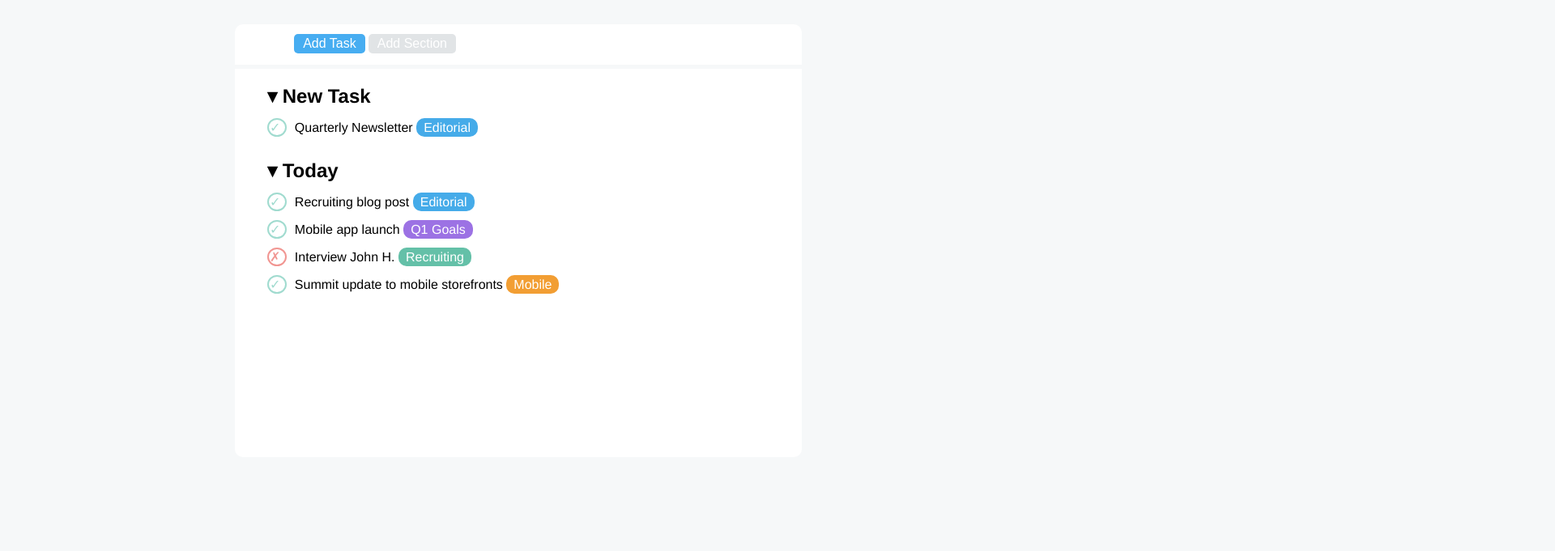
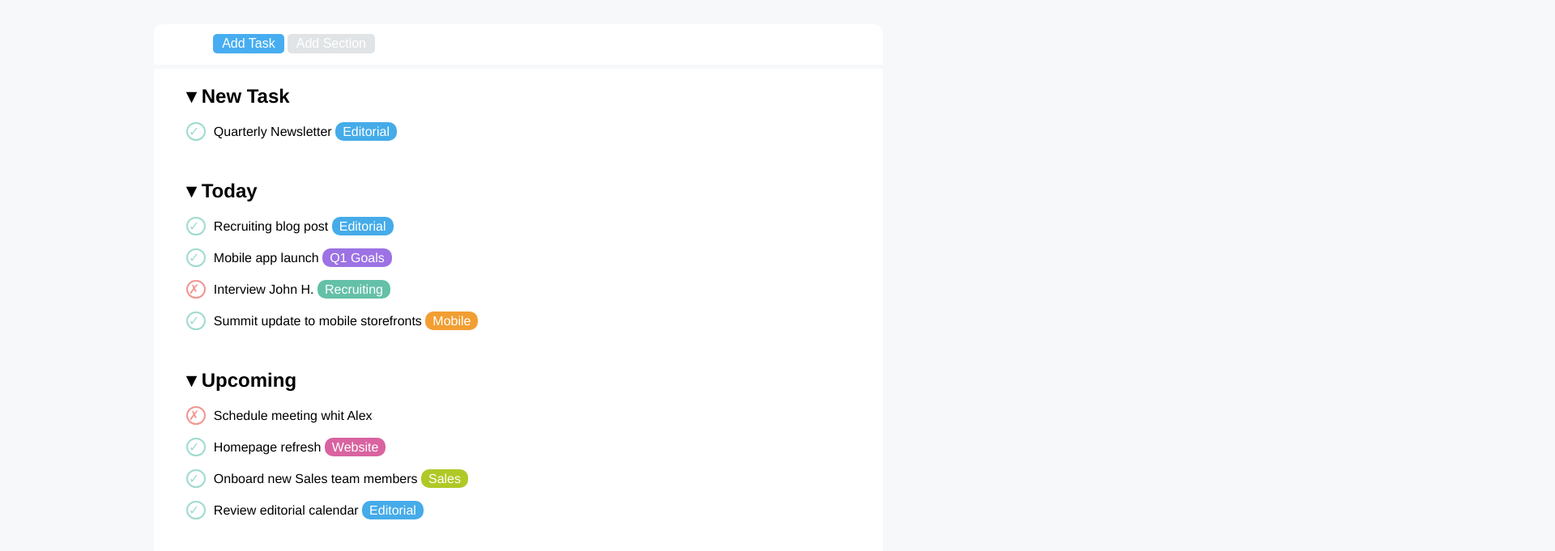
Before and after one commit to ChmielewskiGianpiero/html-css-toboolist, a plain HTML site: page index.html in a window 1280 px wide. Shown: the part 131-812 px from the top of the page at 81% size, 1920 px wide, since content can reach past the window. Drawn offline with Linux system fonts and the light colour scheme.

Commit message:
ADD - Correzioni

```diff
--- a/css/style.css
+++ b/css/style.css
@@ -21,7 +21,7 @@
 .header{
     padding: 30px;
     background-color: white;
-    width:1685px;
+    width:1920px;
 }
 
 .header__logo{
@@ -43,8 +43,8 @@
 
 .bg-main-section{
     background-color: white;
-    height: 460px;
-    width: 660px;
+    height: 600px;
+    width: 860px;
     margin-top: 35px;
     margin-bottom: 35px;
     border-bottom-left-radius: 10px;
@@ -56,7 +56,7 @@
 .bg-aside{
     background-color: white;
     height: 50px;
-    width: 700px;
+    width: 900px;
     margin: 0 auto;
     margin-top: 33px;
     margin-bottom: -30px;
@@ -91,11 +91,11 @@
     border-radius: 5px;
 }
 
-/* new task section */
+/* section */
 
 .list__card {
     list-style-type: none;
-    padding-top: 15px;
+    padding-top: 20px;
 
 }
 
@@ -122,8 +122,11 @@
 }
 
 .section{
-    padding-top: 30px;
+    padding-top: 50px;
 }
+
+
+/* colors */
 
 .blue{
     background-color: #45ABE9;
@@ -141,3 +144,11 @@
 .orange {
     background-color:#F29E33 ;
 }
+
+.pink{
+    background-color:#D863A0;
+}
+
+.green-lime{
+    background-color: #B0C926;
+}
--- a/index.html
+++ b/index.html
@@ -88,8 +88,47 @@
                 </ul>
             </section>
 
-            <section>
+            <section class="section">
             <!-- upcoming section -->
+                <h2>&#9662; Upcoming</h2>
+                <ul class="list">
+                    <li class="list__card">
+                        <span class="circle-red">
+                            &#x2717;
+                        </span>
+                    Schedule meeting whit Alex
+                    </li>
+
+                    <li class="list__card">
+                        <span class="circle-green">
+                            &check;
+                        </span>
+                    Homepage refresh
+                        <span class="info pink ">
+                            Website
+                        </span>
+                    </li>
+
+                    <li class="list__card">
+                        <span class="circle-green">
+                            &check;
+                        </span>
+                    Onboard new Sales team members
+                        <span class="info green-lime ">
+                            Sales
+                        </span>
+                    </li>
+
+                    <li class="list__card">
+                        <span class="circle-green">
+                            &check;
+                        </span>
+                    Review editorial calendar
+                        <span class="info blue ">
+                            Editorial
+                        </span>
+                    </li>
+                </ul>
             </section>
         </div>
     </main>
```
